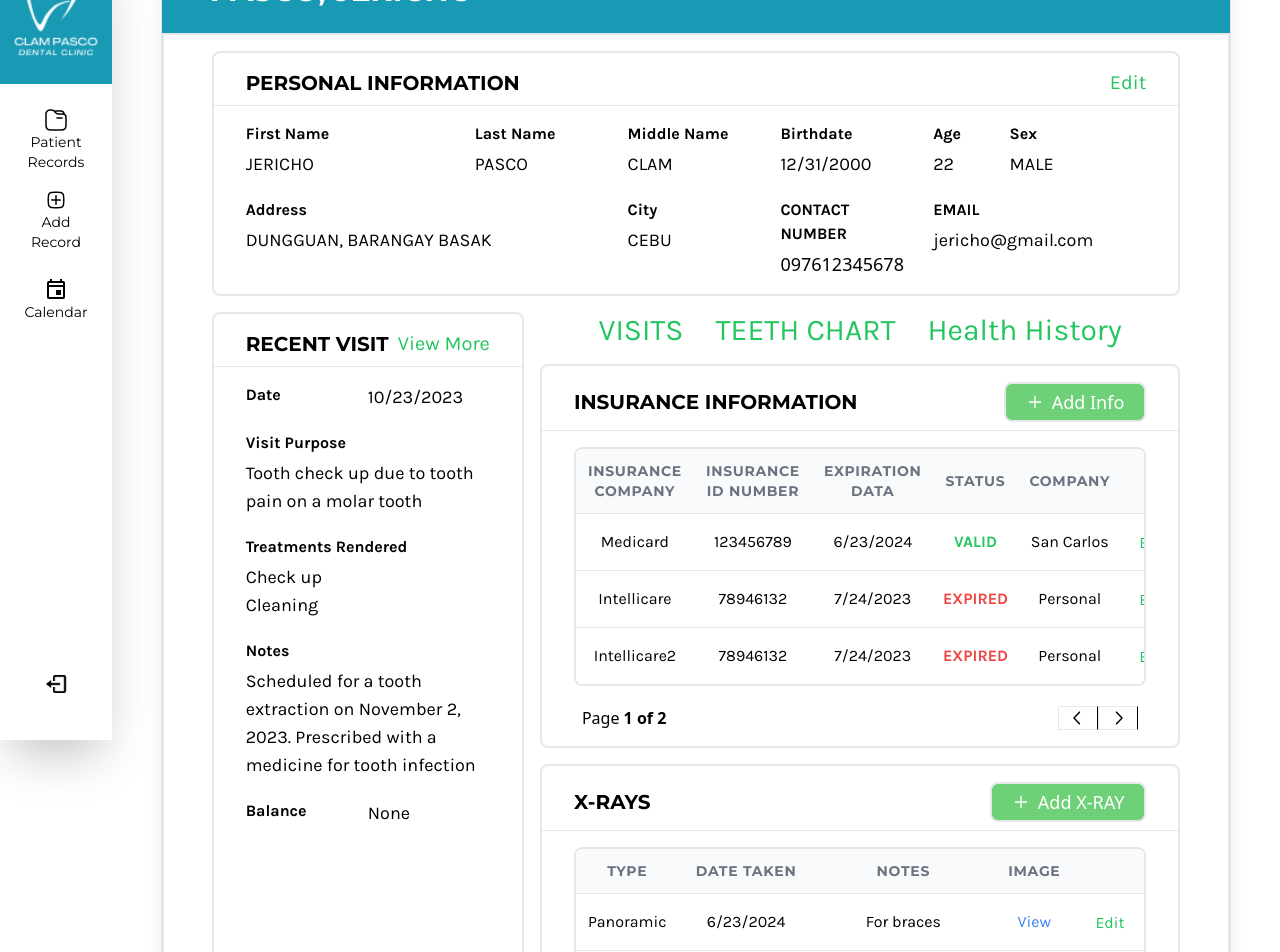
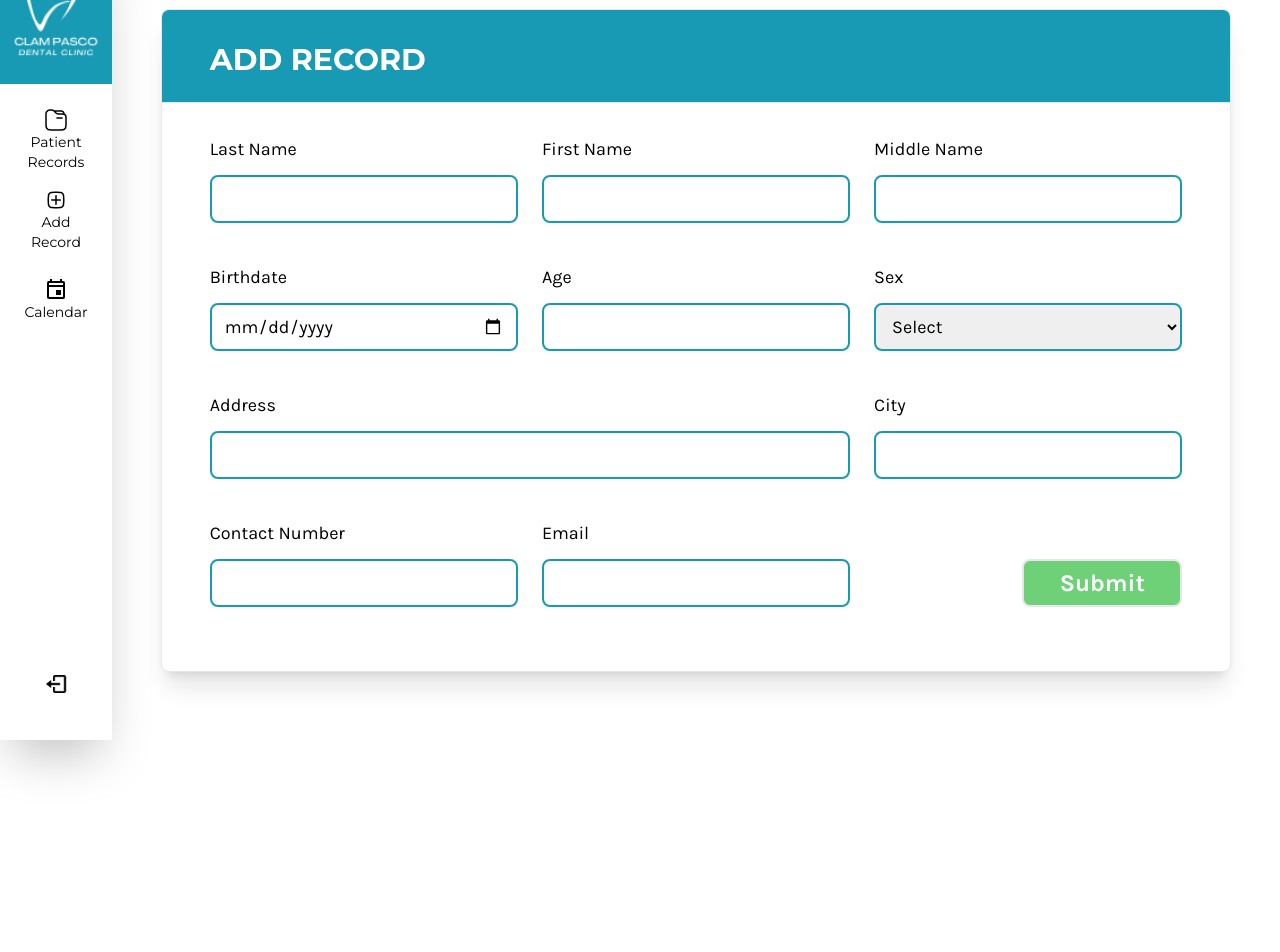
Before and after one commit to rieljasperapos/edrms, a React (Vite) app: page / in a window 1280 px wide. Shown: the part 60-1012 px from the top of the page. After the commit the page ends 800 px from the top, so only its background shows below. Built offline with nearby package versions, Linux system fonts and the light colour scheme.

Commit message:
Design improve AddRec and Buttons
Design improvement for Add record page and for the buttons in
Patient Record vector icons were added and some other
design changes included

```diff
--- a/src/App.jsx
+++ b/src/App.jsx
@@ -10,8 +10,8 @@ function App() {
       <div>
         <Navbar />
         <Contents>
-          {/*<AddRecord />*/}
-          <PatientRecord />
+          <AddRecord />
+          {/*<PatientRecord />*/}
         </Contents>
       </div>
     </>
--- a/src/components/InsuranceInfoDataTable.jsx
+++ b/src/components/InsuranceInfoDataTable.jsx
@@ -11,6 +11,7 @@ import {
 } from "@tanstack/react-table";
 
 import { RxChevronLeft, RxChevronRight } from "react-icons/rx";
+import { FaEdit } from "react-icons/fa";
 
 function InsuranceInfoDataTable() {
   const [data, setData] = useState(InsuranceInfoData);
@@ -114,7 +115,8 @@ function InsuranceInfoDataTable() {
                 ))}
                 <td className="text-center">
                   {/* Edit Button */}
-                  <button className="mx-4 font-Karla text-green-500 hover:text-green-800 hover:underline">
+                  <button className="mx-4 flex items-center gap-1 font-Karla text-green-500 hover:text-green-800 hover:underline">
+                    <FaEdit />
                     Edit
                   </button>
                 </td>
--- a/src/components/XRaysDataTable.jsx
+++ b/src/components/XRaysDataTable.jsx
@@ -11,6 +11,8 @@ import {
 } from "@tanstack/react-table";
 
 import { RxChevronLeft, RxChevronRight } from "react-icons/rx";
+import { FaEdit } from "react-icons/fa";
+import { MdViewList } from "react-icons/md";
 
 function XRaysDataTable({ propModalVisible, propXrayData }) {
   const [data, setData] = useState(XraysData);
@@ -48,9 +50,10 @@ function XRaysDataTable({ propModalVisible, propXrayData }) {
       header: "Image",
       cell: (props) => (
         <button
-          className="text-blue-500 hover:text-blue-900 hover:underline"
+          className="flex items-center gap-1 text-blue-500 hover:text-blue-900 hover:underline"
           onClick={() => handleImageClick(props.row.original)}
         >
+          <MdViewList />
           View
         </button>
       ),
@@ -113,7 +116,8 @@ function XRaysDataTable({ propModalVisible, propXrayData }) {
                 ))}
                 <td className="text-center">
                   {/* Edit Button */}
-                  <button className="mx-4 font-Karla text-green-500 hover:text-green-800 hover:underline">
+                  <button className="mx-4 flex items-center gap-1 font-Karla text-green-500 hover:text-green-800 hover:underline">
+                    <FaEdit />
                     Edit
                   </button>
                 </td>
--- a/src/pages/AddRecord.jsx
+++ b/src/pages/AddRecord.jsx
@@ -4,8 +4,8 @@ import "../index.css";
 function AddRecord() {
   return (
     <>
-      <div className="flex items-center justify-between border-b px-12 pb-4 pt-8">
-        <h1 className="font-Montserrat text-3xl font-bold uppercase text-black">
+      <div className="flex items-center justify-between border-b bg-custom-blue px-12 pb-6 pt-8">
+        <h1 className="font-Montserrat text-3xl font-bold uppercase text-white">
           Add Record
         </h1>
       </div>
--- a/src/pages/PatientRecord.jsx
+++ b/src/pages/PatientRecord.jsx
@@ -13,6 +13,10 @@ import XRaysDataTable from "../components/XRaysDataTable.jsx";
 import { AiOutlinePlus } from "react-icons/ai";
 import { MdOutlineDeleteForever } from "react-icons/md";
 import ModalImageXray from "../components/ModalImageXray.jsx";
+import { FaEdit } from "react-icons/fa";
+import { MdViewList } from "react-icons/md";
+import { FaTooth } from "react-icons/fa6";
+import { FaHeartbeat } from "react-icons/fa";
 
 function PatientRecord() {
   const [modalXrayData, setModalXrayData] = useState({});
@@ -36,7 +40,8 @@ function PatientRecord() {
             <h1 className="font-Montserrat text-xl font-bold uppercase">
               Personal Information
             </h1>
-            <button className=" font-Karla text-xl text-green-500 hover:text-green-800 hover:underline">
+            <button className="flex items-center gap-1 font-Karla text-xl text-green-500 hover:text-green-800 hover:underline">
+              <FaEdit />
               Edit
             </button>
           </div>
@@ -109,7 +114,8 @@ function PatientRecord() {
             <h1 className="font-Montserrat text-xl font-bold uppercase">
               RECENT VISIT
             </h1>
-            <button className=" font-Karla text-xl text-green-500 hover:text-green-800 hover:underline">
+            <button className=" flex items-center gap-1 font-Karla text-xl text-blue-500 hover:text-blue-800 hover:underline">
+              <MdViewList />
               View More
             </button>
           </div>
@@ -156,15 +162,18 @@ function PatientRecord() {
           </div>
         </div>
         <div className="flex flex-col flex-wrap gap-4 sm:col-span-1 md:col-span-1 lg:col-span-2">
-          <div className="flex flex-wrap justify-center gap-8">
-            <button className=" font-Karla text-3xl text-green-500 hover:text-green-800 hover:underline">
+          <div className="flex flex-wrap justify-evenly gap-8">
+            <button className="flex items-center gap-1 font-Karla text-3xl font-bold text-green-500 hover:text-green-800 hover:underline">
+              <MdViewList />
               VISITS
             </button>
-            <button className=" font-Karla text-3xl text-green-500 hover:text-green-800 hover:underline">
+            <button className="flex items-center gap-1 font-Karla text-3xl font-bold text-green-500 hover:text-green-800 hover:underline">
+              <FaTooth />
               TEETH CHART
             </button>
-            <button className=" font-Karla text-3xl text-green-500 hover:text-green-800 hover:underline">
-              Health History
+            <button className="flex items-center gap-1 font-Karla text-3xl font-bold text-green-500 hover:text-green-800 hover:underline">
+              <FaHeartbeat />
+              HEALTH HISTORY
             </button>
           </div>
           <div className="flex h-auto w-full flex-col rounded-lg border-2">
```
